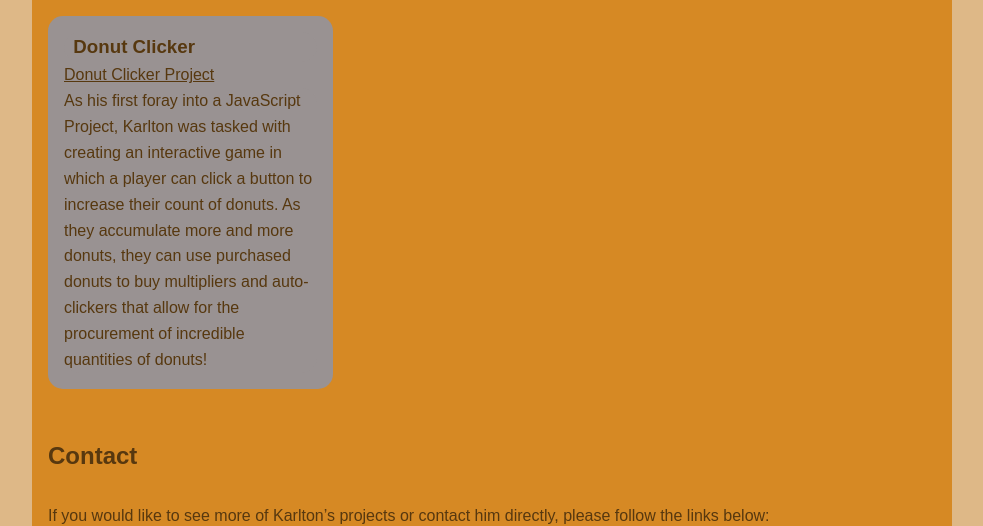
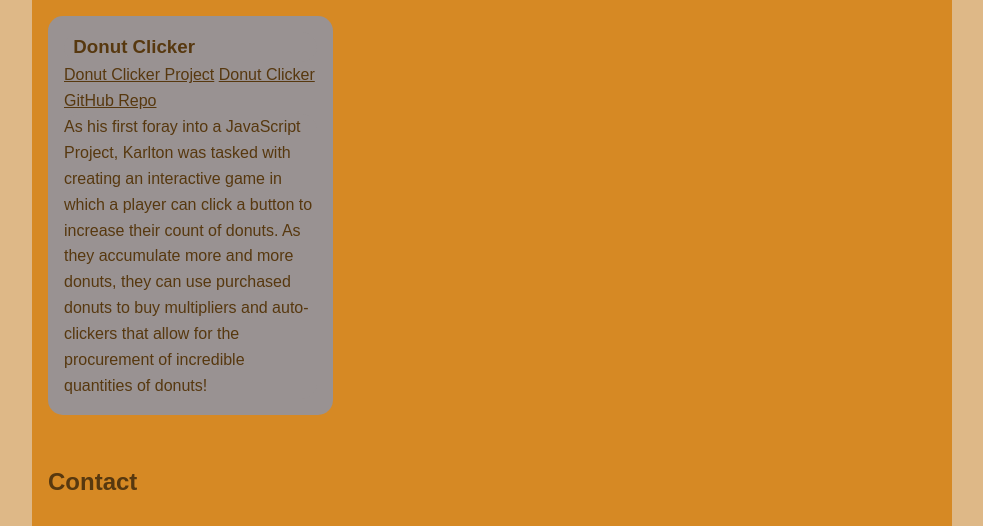
Before and after one commit to karlton-shoemaker/karlton-shoemaker.github.io, a plain HTML site: page index.html in a window 1280 px wide. Shown: the part 2135-2661 px from the top of the page, without its empty margins (148-1131 px from the left). Drawn offline with Linux system fonts and the light colour scheme.

Commit message:
Added link to Donut Clicker Github repo.

```diff
--- a/index.html
+++ b/index.html
@@ -48,6 +48,7 @@
                 <article class="demos">
                     <h3 class="demos">Donut Clicker</h3>
                     <a href="./DonutClicker/index.html">Donut Clicker Project</a>
+                    <a href="https://github.com/karlton-shoemaker/Donut-Clicker">Donut Clicker GitHub Repo</a>
                     <p class="demos">As his first foray into a JavaScript Project, Karlton was tasked with creating an interactive game in which a player can click a button to increase their count of donuts. As they accumulate more and more donuts, they can use purchased donuts to buy multipliers and auto-clickers that allow for the procurement of incredible quantities of donuts!</p>
                 </article>
             </div>
```
